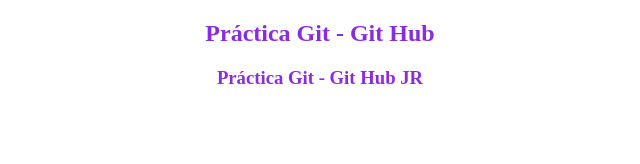
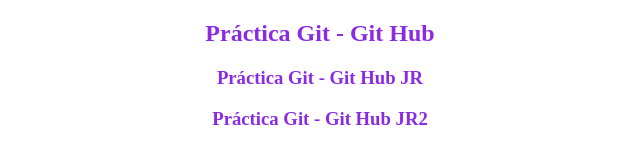
Before and after one commit to veritozy/Proyecto-Tienda, a plain HTML site: page index.html in a window 1280 px wide. Shown: the whole page, without its empty margins (320-960 px from the left). Drawn offline with Linux system fonts and the light colour scheme.

Commit message:
Update index.html

```diff
--- a/index.html
+++ b/index.html
@@ -8,5 +8,6 @@
 <body>
     <h2 style="color:blueviolet; text-align: center;">Práctica Git - Git Hub</h2>
     <h3 style="color:blueviolet; text-align: center;">Práctica Git - Git Hub JR</h3>
+   <h3 style="color:blueviolet; text-align: center;">Práctica Git - Git Hub JR2</h3>
 </body>
 </html>
```
